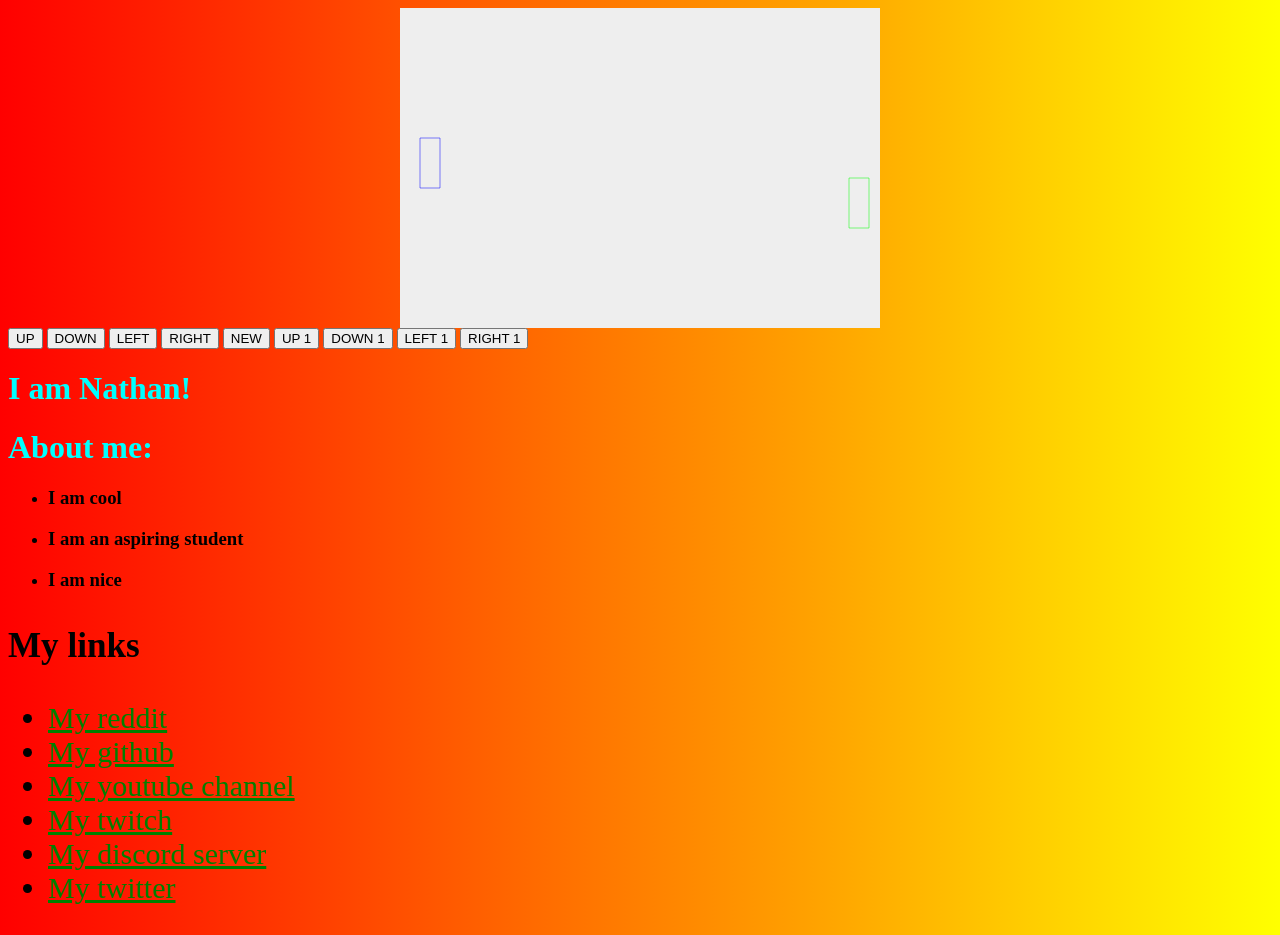
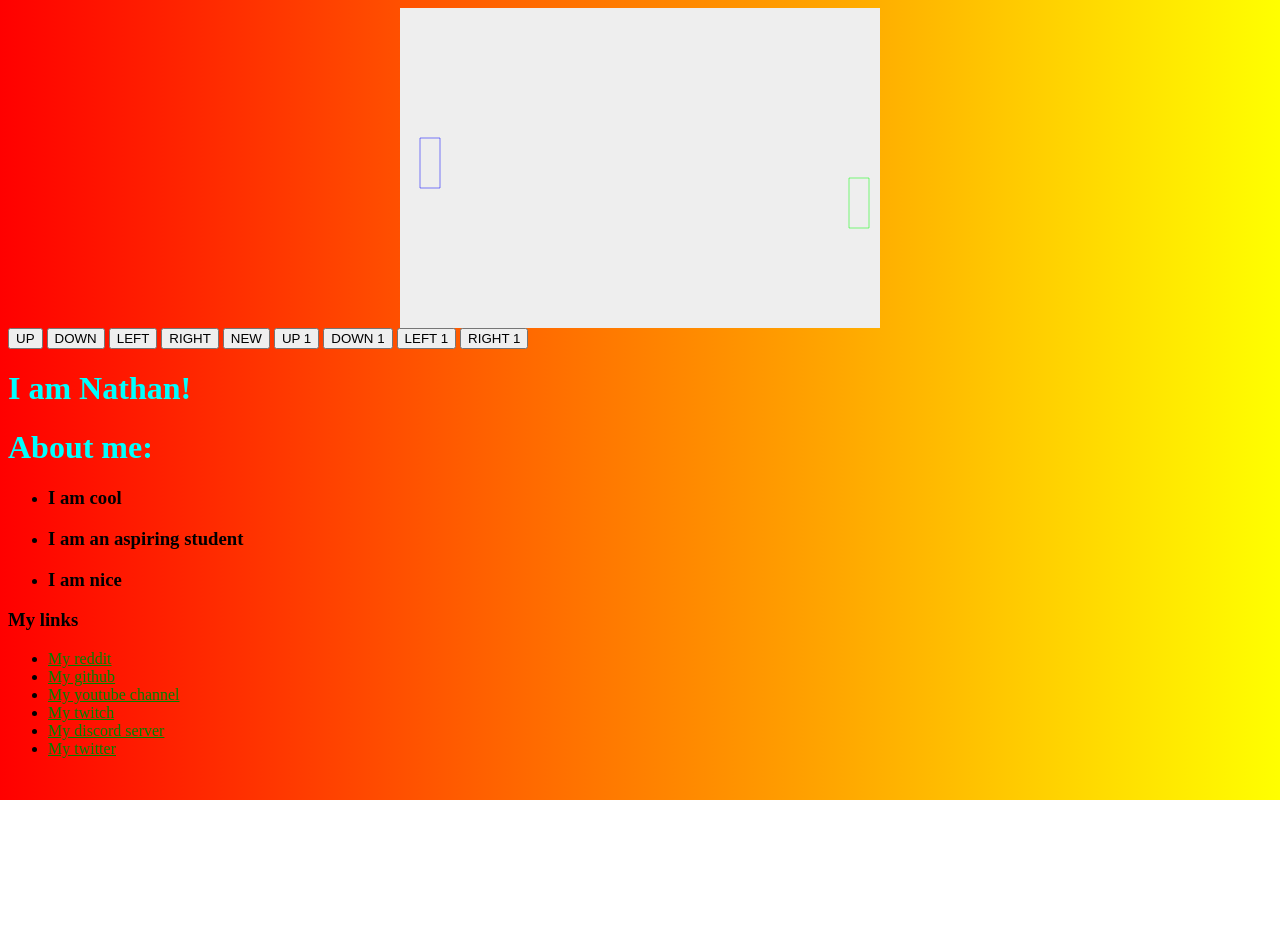
Before and after one commit to Nananaw/nananaw.github.io, a plain HTML site: page index.html in a window 1280 px wide. After the commit the page ends 800 px from the top, so only its background shows below. Drawn offline with Linux system fonts and the light colour scheme.

Commit message:
Update style.css

```diff
--- a/style.css
+++ b/style.css
@@ -5,11 +5,6 @@ body
 h1
 {
 	color: aqua;
-}
-div.div3
-{
-  font-family: OpenSans;
-  font-size: 30px;
 }
 a:link
 {
```
Lines whose indentation alone changed are shown as unchanged.
